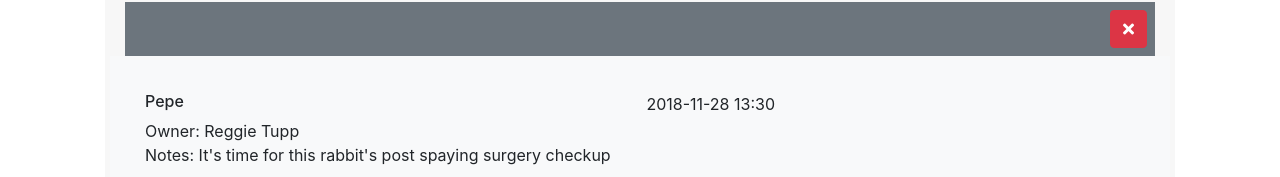
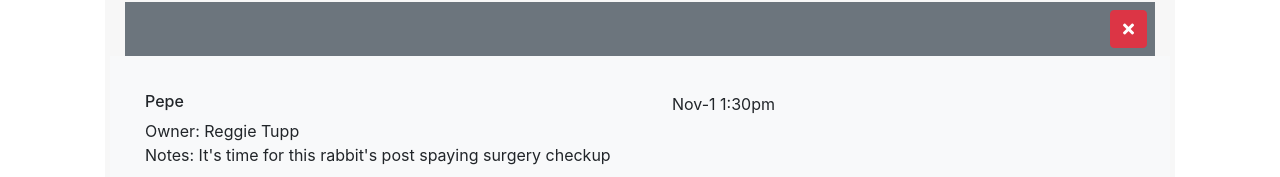
Before and after one commit to hperezs/companioncare, a React (Create React App) app: page / in a window 1280 px wide. Both pictures are taken after a click on the button "See Appointments". Shown: the part 1103-1280 px from the top of the page. Built offline with nearby package versions, Linux system fonts and the light colour scheme.

Commit message:
Changed the formatting of apt. dates by using react-moment library

```diff
--- a/src/components/ListAppointments.js
+++ b/src/components/ListAppointments.js
@@ -1,4 +1,5 @@
 import React, { Component } from 'react';
+import Moment from 'react-moment';
 
 class ListAppointments extends Component {
     render() {
@@ -22,7 +23,13 @@ class ListAppointments extends Component {
                                     <div className="col-sm-12 col-md-10 col-lg-8">
                                         <div className="apt-head d-flex">
                                             <h6 className="pet-name">{item.petName}</h6>
-                                            <span className="apt-date ml-auto">{item.aptDate}</span>
+                                            <span className="apt-date ml-auto">
+                                                <Moment
+                                                    date={item.aptDate}
+                                                    parse="YYYY-MM-dd hh:mm"
+                                                    format="MMM-D h:mma"
+                                                />
+                                            </span>
                                         </div>
                                         <div className="owner-name">
                                             <span className="label-item">Owner: </span>
```
